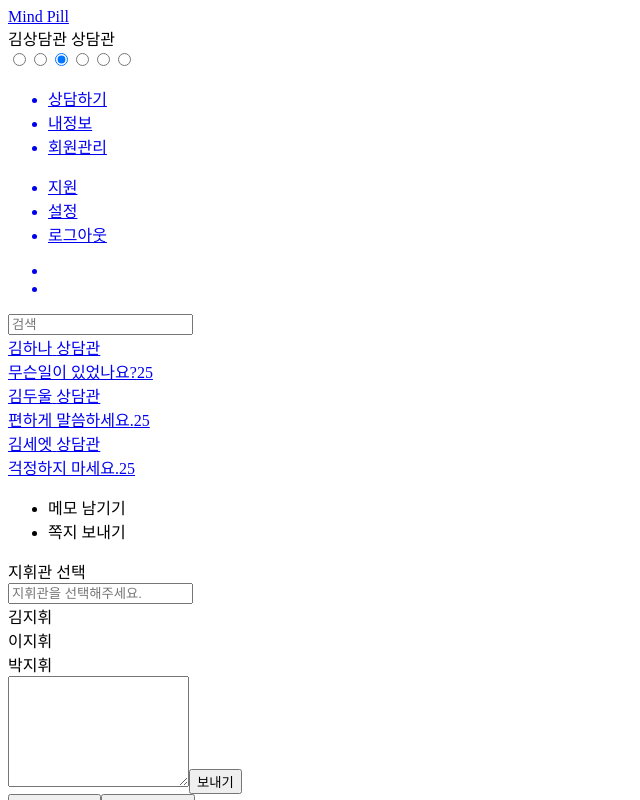
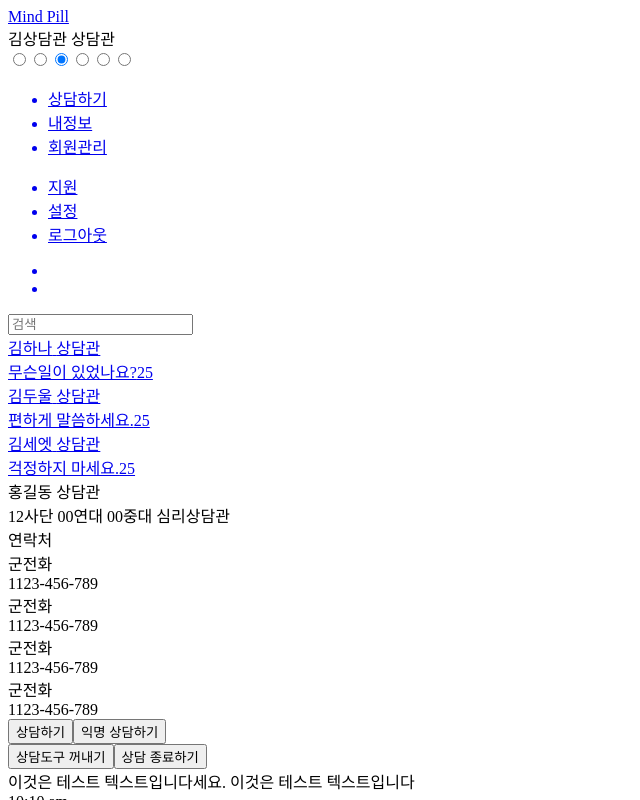
Before and after one commit to osamhack2020/WEB_mindpill_mindpill, a React app: page /counsel/counselrooms/111111 in a window 1280 px wide. Shown: the top 800 px of the page, without its empty margins (0-640 px from the left). Built offline with nearby package versions, Linux system fonts and the light colour scheme; the HTML template or start-up script is replaced by a standard one.

Commit message:
기본상태 설정

```diff
--- a/frontend/src/components/CounselToolbox.tsx
+++ b/frontend/src/components/CounselToolbox.tsx
@@ -107,7 +107,7 @@ export function MemoTool() {
 }
 
 export default function Toolbox() {
-  const [tab, setTab] = useState<number>(1)
+  const [tab, setTab] = useState<number>(0)
   return (
     <div className="toolbox">
       <div className="toolbox-navbar">
--- a/frontend/src/pages/Counsel.tsx
+++ b/frontend/src/pages/Counsel.tsx
@@ -267,7 +267,7 @@ export default function Counsel({ user }: CounselProps) {
     friends: friend[]
   }
   const [counselData, setCounselData] = useState<CounselData>({ counselRooms: [], friends: [] })
-  const [toolbox, setToolbox] = useState<boolean>(true)
+  const [toolbox, setToolbox] = useState<boolean>(false)
 
   function getCounselData() {
     //임시 데이터베이스에서 가져온 정보입니다.
@@ -325,9 +325,11 @@ export default function Counsel({ user }: CounselProps) {
         </div>
         <Route path={['/counsel/counselrooms/:id', '/counsel/friends/:id']}>
           <div className="counsel-content">
-            {toolbox && user?.authority == 3 ? <Toolbox /> : <UserInfo />}
-
+            <Route path="/counsel/friends/:id">
+              <UserInfo />
+            </Route>
             <Route path="/counsel/counselrooms/:id">
+              {toolbox && user?.authority == 3 ? <Toolbox /> : <UserInfo />}
               <CurrentCounselRoom user={user} toolbox={toolbox} toggleToolbox={toggleToolbox} />
             </Route>
           </div>
```
